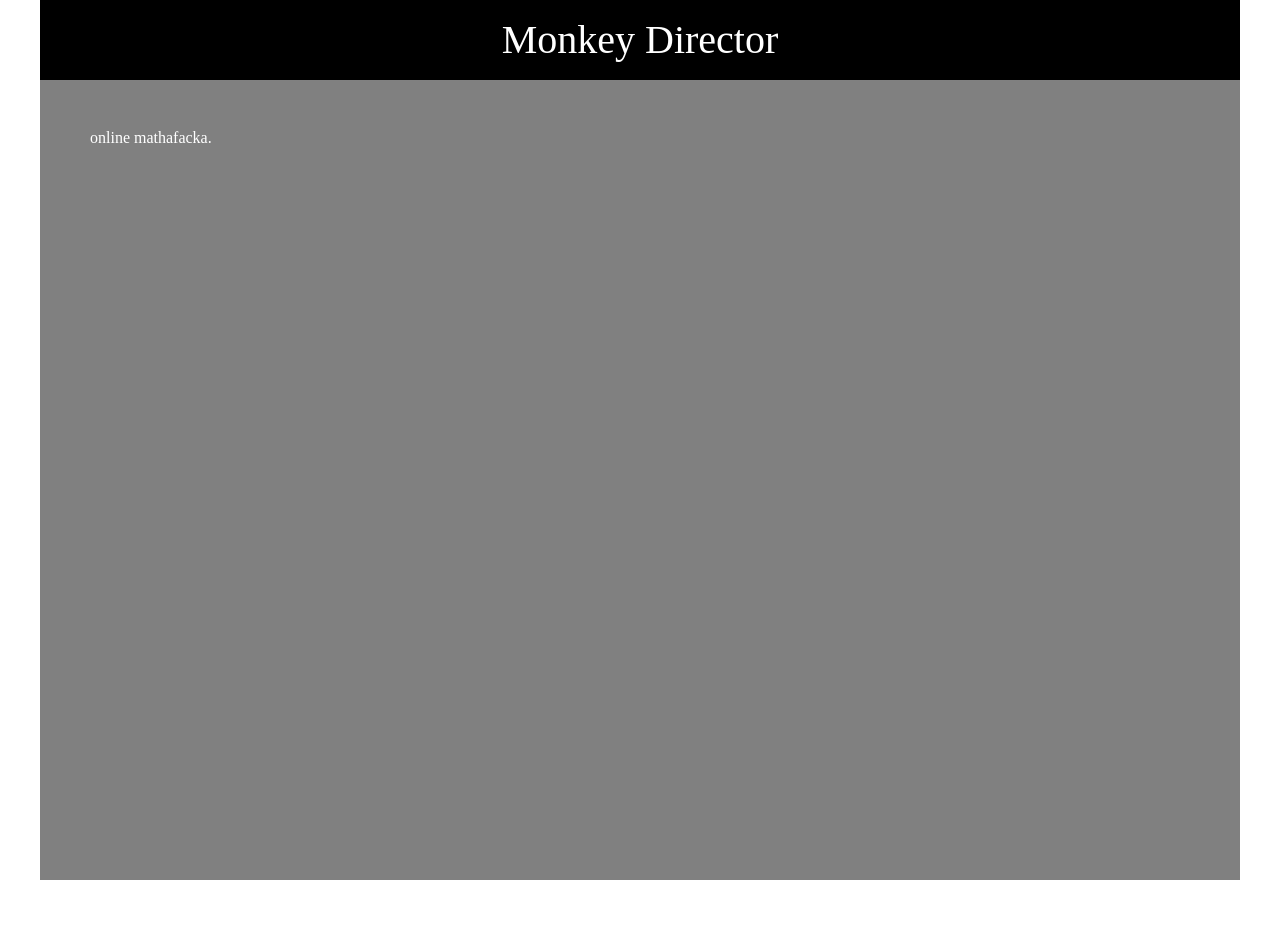
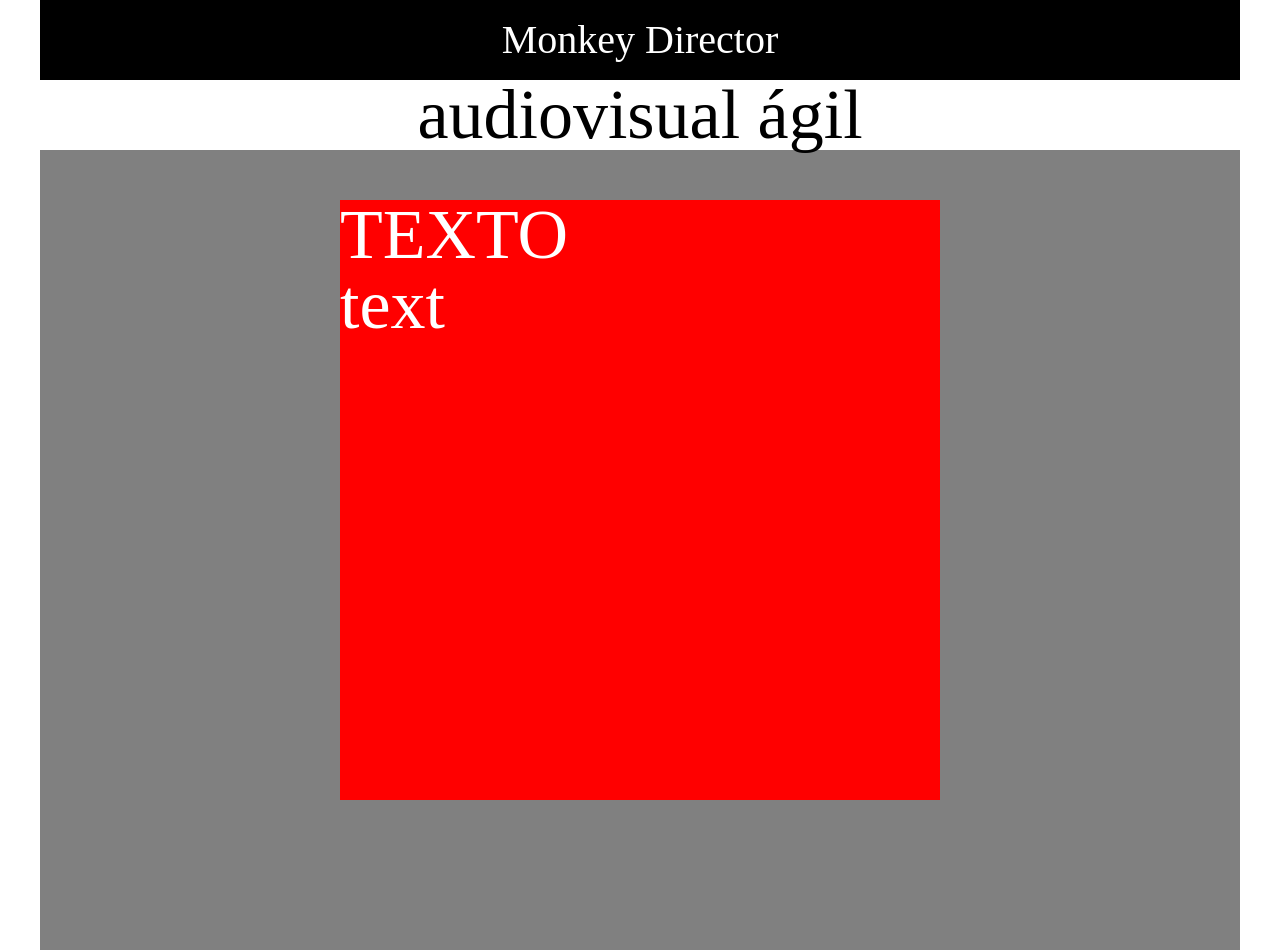
Before and after one commit to edfer/monkeydirector, a website: page index.html in a window 1280 px wide. Before the commit the page ends 880 px from the top, so only its background shows below. Drawn offline with Linux system fonts and the light colour scheme.

Commit message:
positioning cards

```diff
--- a/index.html
+++ b/index.html
@@ -1,5 +1,6 @@
 <!DOCTYPE html>
 <html lang="en">
+
 <head>
     <meta charset="UTF-8">
     <title>monkey director</title>
@@ -7,21 +8,24 @@
     <meta name="theme-color" content="#0F2F50">
     <link rel="stylesheet" type="text/css" href="dist/css/style.css">
 </head>
+
 <body class="container">
-
     <header class="web-header">
         <h1>Monkey Director</h1>
     </header>
-
+    <div class="boardtitle">
+        <h2>audiovisual ágil</h2>
+    </div>
     <section class="board flexorder">
-            <h2>online mathafacka.</h2>
         <article class="board-item">
+            TEXTO
             <div class="info-square">
-
+                text
             </div>
             <footer></footer>
         </article>
     </section>
     <script src="dist/scripts/main.js"></script>
 </body>
+
 </html>
--- a/src/scss/_board.scss
+++ b/src/scss/_board.scss
@@ -8,15 +8,32 @@
 }
 
 .board {
-    h2 {
-        text-align:center;
-        padding:50px;
-    }
+
+    //align-items: center;
+    text-size:70px;
     color:white;
     background: gray;
     display: flex;
     flex-direction: column;
     flex-wrap: wrap;
+    justify-content: space-evenly;
     height:100vh;
+    //width: calc(90% - 20px);
     @include if-is-desktop{}
 }
+
+.boardtitle {
+    display:flex;
+    flex-order: row;
+    flex-wrap: wrap;
+    justify-content: space-evenly;
+    font-size:70px;
+}
+
+.board-item {
+    margin-top: 50px;
+    font-size:70px;
+    height: 600px;
+    width: 600px;
+    background: red;
+}
```
Also changed, not shown: dist/css/style.css.
